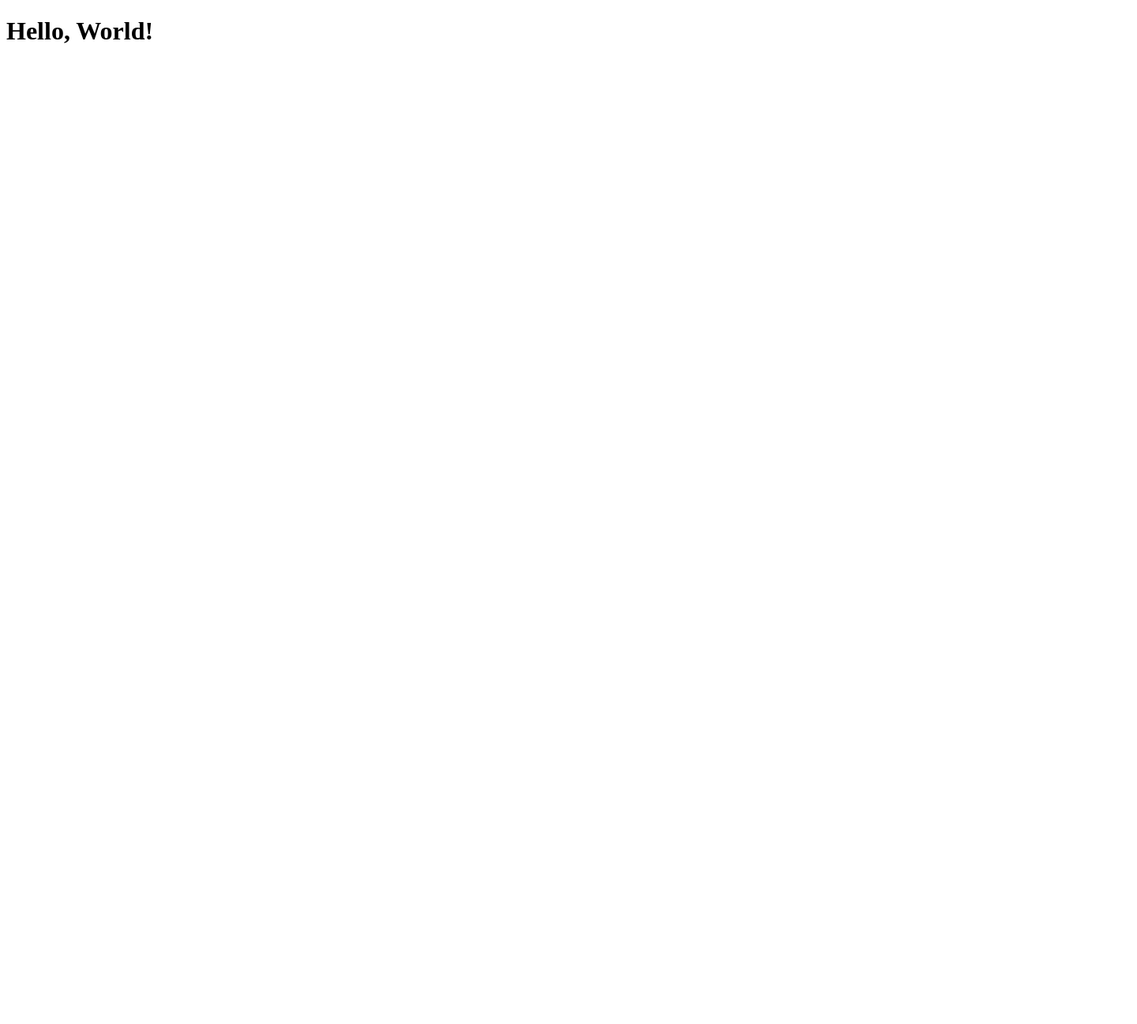
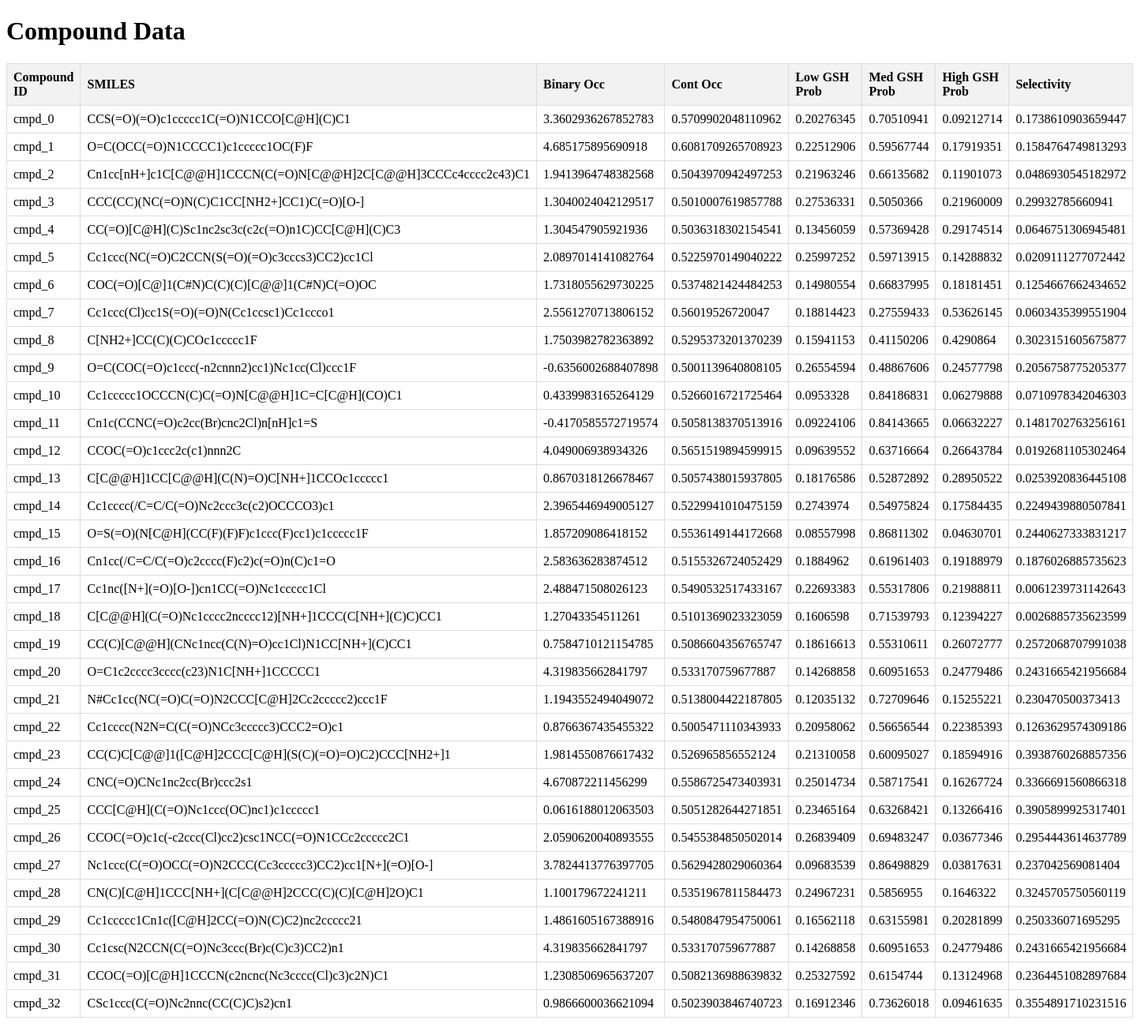
Before and after one commit to zoebyw/SuperGlue2025, a Flask app: page / in a window 1440 px wide. Before the commit the page is almost empty. Shown: the whole page at 79% size. Before the commit the page ends 55 px from the top, so only its background shows below. Run offline with Flask 3, Linux system fonts and the light colour scheme.

Commit message:
module for loading data

```diff
--- a/backend/app.py
+++ b/backend/app.py
@@ -1,12 +1,32 @@
-from flask import Flask, render_template
+from flask import Flask, render_template, jsonify
 from flask_cors import CORS
 from config import config
+from load_data import DataLoader
 app = Flask(__name__, template_folder='templates')
 app.config.from_object(config['default'])
 CORS(app)
-
+data_loader = DataLoader()
 @app.route('/')
-def index():
-    return render_template('index.html')
+# def index():
+#     return render_template('index.html')
+@app.route('/compounds', methods=['GET'])
+def get_compounds():
+    # try:
+    #     compounds = data_loader.read_compounds()
+    #     return jsonify({
+    #         'status': 'success',
+    #         'compounds': compounds
+    #     })
+    # except Exception as e:
+    #     return jsonify({
+    #         'status': 'error',
+    #         'message': str(e)
+    #     }), 400
+    try:
+        compounds = data_loader.read_compounds()
+        # print(compounds)
+        return render_template('index.html', compounds=compounds)
+    except Exception as e:
+        return f"Error: {str(e)}", 500
 if __name__ == '__main__':
     app.run(debug=True)
--- /dev/null
+++ b/backend/load_data.py
@@ -0,0 +1,28 @@
+# backend/data_reader.py
+import pandas as pd
+import os
+
+
+class DataLoader:
+    def __init__(self, data_dir='../data'):
+        self.data_dir = data_dir
+
+    def read_compounds(self):
+        """read compounds from csv file"""
+        try:
+            df = pd.read_csv(os.path.join(self.data_dir, 'example_cmpds.csv'))
+
+            # convert to dict
+            compounds = df.to_dict('records')
+            return compounds
+        except Exception as e:
+            raise Exception(f"Error reading compounds: {str(e)}")
+
+    def read_compound_by_id(self, compound_id):
+        """read compound by id from csv file"""
+        try:
+            df = pd.read_csv(os.path.join(self.data_dir, 'example_cmpds.csv'))
+            compound = df[df['cmpd_id'] == compound_id].to_dict('records')
+            return compound[0] if compound else None
+        except Exception as e:
+            raise Exception(f"Error reading compound {compound_id}: {str(e)}")
--- a/backend/templates/index.html
+++ b/backend/templates/index.html
@@ -2,9 +2,56 @@
 <html lang="en">
 <head>
     <meta charset="UTF-8">
-    <title>Title</title>
+    <meta name="viewport" content="width=device-width, initial-scale=1.0">
+    <title>Compound Data</title>
+    <style>
+        table {
+            border-collapse: collapse;
+            width: 100%;
+        }
+        th, td {
+            border: 1px solid #ddd;
+            padding: 8px;
+        }
+        th {
+            background-color: #f2f2f2;
+            text-align: left;
+        }
+        tr:hover {
+            background-color: #f5f5f5;
+        }
+    </style>
 </head>
 <body>
-    <h1>Hello, World!</h1>
+    <h1>Compound Data</h1>
+    <table>
+        <thead>
+            <tr>
+                <th>Compound ID</th>
+                <th>SMILES</th>
+                <th>Binary Occ</th>
+                <th>Cont Occ</th>
+                <th>Low GSH Prob</th>
+                <th>Med GSH Prob</th>
+                <th>High GSH Prob</th>
+                <th>Selectivity</th>
+            </tr>
+        </thead>
+        <tbody>
+            <!-- use Jinja2 to render data -->
+            {% for compound in compounds %}
+            <tr>
+                <td>{{ compound.cmpd_id }}</td>
+                <td>{{ compound.SMILES }}</td>
+                <td>{{ compound.binary_occ }}</td>
+                <td>{{ compound.cont_occ }}</td>
+                <td>{{ compound.low_gsh_prob }}</td>
+                <td>{{ compound.med_gsh_prob }}</td>
+                <td>{{ compound.high_gsh_prob }}</td>
+                <td>{{ compound.selectivity }}</td>
+            </tr>
+            {% endfor %}
+        </tbody>
+    </table>
 </body>
 </html>
--- /dev/null
+++ b/data/example_cmpds.csv
@@ -0,0 +1,34 @@
+SMILES,cmpd_id,binary_occ,cont_occ,low_gsh_prob,med_gsh_prob,high_gsh_prob,selectivity
+CCS(=O)(=O)c1ccccc1C(=O)N1CCO[C@H](C)C1,cmpd_0,3.3602936267852783,0.5709902048110962,0.20276345,0.70510941,0.09212714,0.1738610903659447
+O=C(OCC(=O)N1CCCC1)c1ccccc1OC(F)F,cmpd_1,4.685175895690918,0.6081709265708923,0.22512906,0.59567744,0.17919351,0.1584764749813293
+Cn1cc[nH+]c1C[C@@H]1CCCN(C(=O)N[C@@H]2C[C@@H]3CCCc4cccc2c43)C1,cmpd_2,1.9413964748382568,0.5043970942497253,0.21963246,0.66135682,0.11901073,0.0486930545182972
+CCC(CC)(NC(=O)N(C)C1CC[NH2+]CC1)C(=O)[O-],cmpd_3,1.3040024042129517,0.5010007619857788,0.27536331,0.5050366,0.21960009,0.29932785660941
+CC(=O)[C@H](C)Sc1nc2sc3c(c2c(=O)n1C)CC[C@H](C)C3,cmpd_4,1.304547905921936,0.5036318302154541,0.13456059,0.57369428,0.29174514,0.0646751306945481
+Cc1ccc(NC(=O)C2CCN(S(=O)(=O)c3cccs3)CC2)cc1Cl,cmpd_5,2.0897014141082764,0.5225970149040222,0.25997252,0.59713915,0.14288832,0.0209111277072442
+COC(=O)[C@]1(C#N)C(C)(C)[C@@]1(C#N)C(=O)OC,cmpd_6,1.7318055629730225,0.5374821424484253,0.14980554,0.66837995,0.18181451,0.1254667662434652
+Cc1ccc(Cl)cc1S(=O)(=O)N(Cc1ccsc1)Cc1ccco1,cmpd_7,2.5561270713806152,0.56019526720047,0.18814423,0.27559433,0.53626145,0.0603435399551904
+C[NH2+]CC(C)(C)COc1ccccc1F,cmpd_8,1.7503982782363892,0.5295373201370239,0.15941153,0.41150206,0.4290864,0.3023151605675877
+O=C(COC(=O)c1ccc(-n2cnnn2)cc1)Nc1cc(Cl)ccc1F,cmpd_9,-0.6356002688407898,0.5001139640808105,0.26554594,0.48867606,0.24577798,0.2056758775205377
+Cc1ccccc1OCCCN(C)C(=O)N[C@@H]1C=C[C@H](CO)C1,cmpd_10,0.4339983165264129,0.5266016721725464,0.0953328,0.84186831,0.06279888,0.0710978342046303
+Cn1c(CCNC(=O)c2cc(Br)cnc2Cl)n[nH]c1=S,cmpd_11,-0.4170585572719574,0.5058138370513916,0.09224106,0.84143665,0.06632227,0.1481702763256161
+CCOC(=O)c1ccc2c(c1)nnn2C,cmpd_12,4.049006938934326,0.5651519894599915,0.09639552,0.63716664,0.26643784,0.0192681105302464
+C[C@@H]1CC[C@@H](C(N)=O)C[NH+]1CCOc1ccccc1,cmpd_13,0.8670318126678467,0.5057438015937805,0.18176586,0.52872892,0.28950522,0.0253920836445108
+Cc1cccc(/C=C/C(=O)Nc2ccc3c(c2)OCCCO3)c1,cmpd_14,2.3965446949005127,0.5229941010475159,0.2743974,0.54975824,0.17584435,0.2249439880507841
+O=S(=O)(N[C@H](CC(F)(F)F)c1ccc(F)cc1)c1ccccc1F,cmpd_15,1.857209086418152,0.5536149144172668,0.08557998,0.86811302,0.04630701,0.2440627333831217
+Cn1cc(/C=C/C(=O)c2cccc(F)c2)c(=O)n(C)c1=O,cmpd_16,2.583636283874512,0.5155326724052429,0.1884962,0.61961403,0.19188979,0.1876026885735623
+Cc1nc([N+](=O)[O-])cn1CC(=O)Nc1ccccc1Cl,cmpd_17,2.488471508026123,0.5490532517433167,0.22693383,0.55317806,0.21988811,0.0061239731142643
+C[C@@H](C(=O)Nc1cccc2ncccc12)[NH+]1CCC(C[NH+](C)C)CC1,cmpd_18,1.27043354511261,0.5101369023323059,0.1606598,0.71539793,0.12394227,0.0026885735623599
+CC(C)[C@@H](CNc1ncc(C(N)=O)cc1Cl)N1CC[NH+](C)CC1,cmpd_19,0.7584710121154785,0.5086604356765747,0.18616613,0.55310611,0.26072777,0.2572068707991038
+O=C1c2cccc3cccc(c23)N1C[NH+]1CCCCC1,cmpd_20,4.319835662841797,0.533170759677887,0.14268858,0.60951653,0.24779486,0.2431665421956684
+N#Cc1cc(NC(=O)C(=O)N2CCC[C@H]2Cc2ccccc2)ccc1F,cmpd_21,1.1943552494049072,0.5138004422187805,0.12035132,0.72709646,0.15255221,0.230470500373413
+Cc1cccc(N2N=C(C(=O)NCc3ccccc3)CCC2=O)c1,cmpd_22,0.8766367435455322,0.5005471110343933,0.20958062,0.56656544,0.22385393,0.1263629574309186
+CC(C)C[C@@]1([C@H]2CCC[C@H](S(C)(=O)=O)C2)CCC[NH2+]1,cmpd_23,1.9814550876617432,0.526965856552124,0.21310058,0.60095027,0.18594916,0.3938760268857356
+CNC(=O)CNc1nc2cc(Br)ccc2s1,cmpd_24,4.670872211456299,0.5586725473403931,0.25014734,0.58717541,0.16267724,0.3366691560866318
+CCC[C@H](C(=O)Nc1ccc(OC)nc1)c1ccccc1,cmpd_25,0.0616188012063503,0.5051282644271851,0.23465164,0.63268421,0.13266416,0.3905899925317401
+CCOC(=O)c1c(-c2ccc(Cl)cc2)csc1NCC(=O)N1CCc2ccccc2C1,cmpd_26,2.0590620040893555,0.5455384850502014,0.26839409,0.69483247,0.03677346,0.2954443614637789
+Nc1ccc(C(=O)OCC(=O)N2CCC(Cc3ccccc3)CC2)cc1[N+](=O)[O-],cmpd_27,3.7824413776397705,0.5629428029060364,0.09683539,0.86498829,0.03817631,0.237042569081404
+CN(C)[C@H]1CCC[NH+](C[C@@H]2CCC(C)(C)[C@H]2O)C1,cmpd_28,1.100179672241211,0.5351967811584473,0.24967231,0.5856955,0.1646322,0.3245705750560119
+Cc1ccccc1Cn1c([C@H]2CC(=O)N(C)C2)nc2ccccc21,cmpd_29,1.4861605167388916,0.5480847954750061,0.16562118,0.63155981,0.20281899,0.250336071695295
+Cc1csc(N2CCN(C(=O)Nc3ccc(Br)c(C)c3)CC2)n1,cmpd_30,4.319835662841797,0.533170759677887,0.14268858,0.60951653,0.24779486,0.2431665421956684
+CCOC(=O)[C@H]1CCCN(c2ncnc(Nc3cccc(Cl)c3)c2N)C1,cmpd_31,1.2308506965637207,0.5082136988639832,0.25327592,0.6154744,0.13124968,0.2364451082897684
+CSc1ccc(C(=O)Nc2nnc(CC(C)C)s2)cn1,cmpd_32,0.9866600036621094,0.5023903846740723,0.16912346,0.73626018,0.09461635,0.3554891710231516
```
